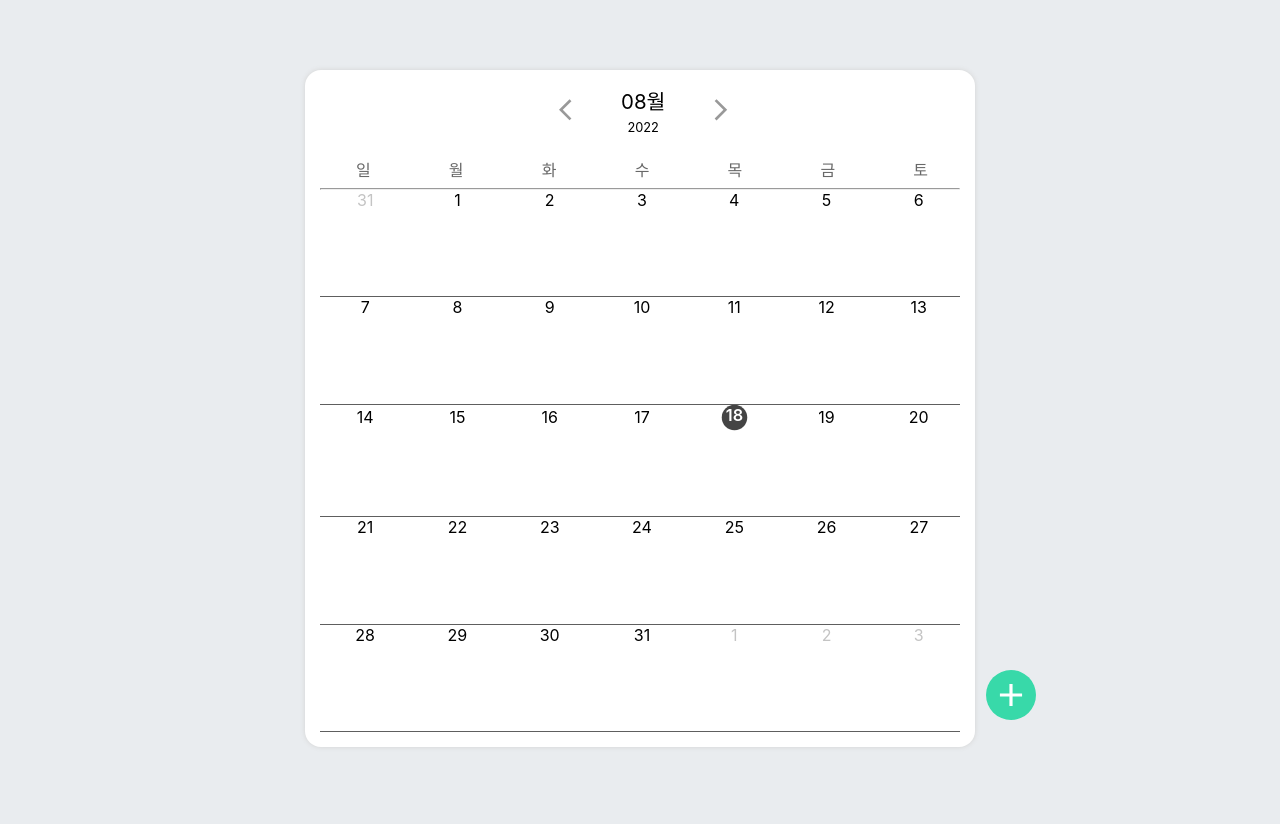
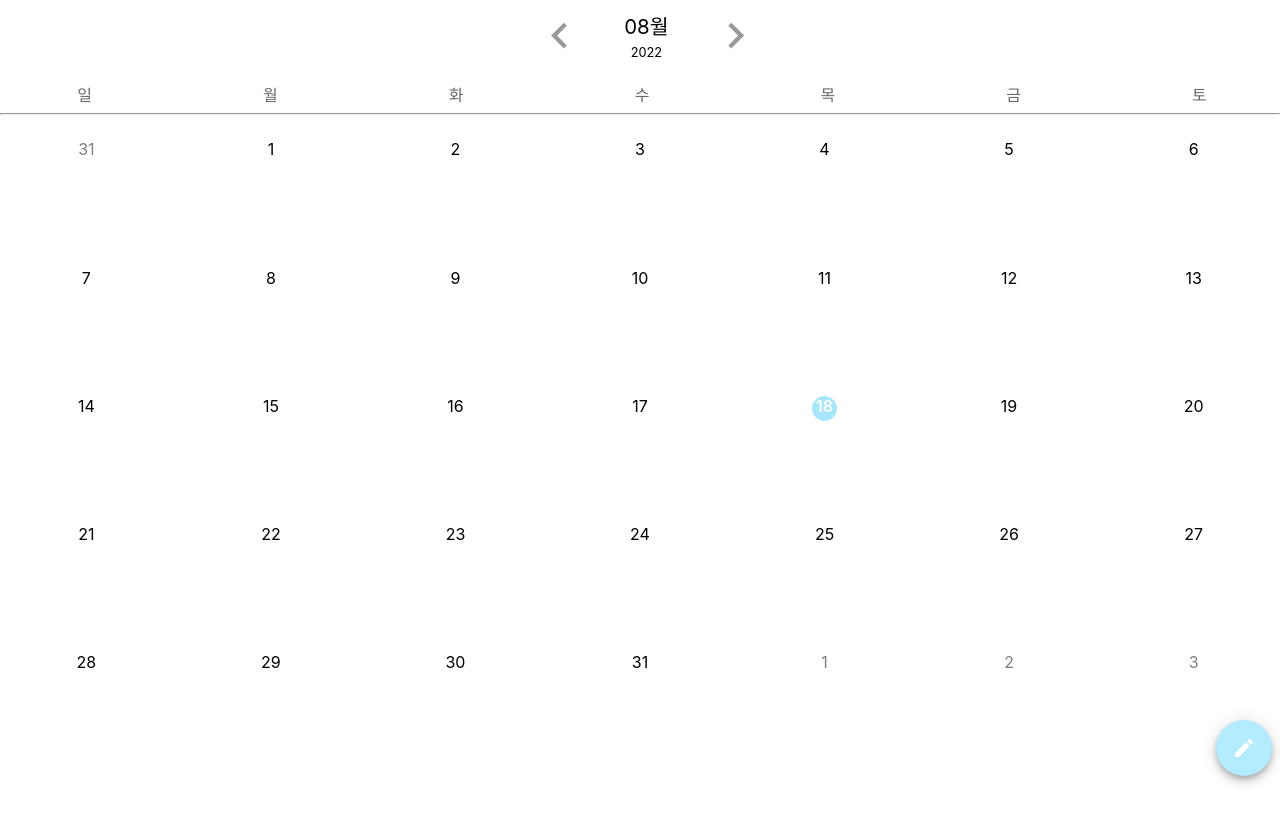
Before and after one commit to Kimcurly/Kimcurly.github.io, a React (Create React App) app: page / in a window 1280 px wide. Shown: the top 824 px of the page. After the commit the page ends 800 px from the top, so only its background shows below. Built offline with nearby package versions, Linux system fonts and the light colour scheme.

Commit message:
:rocket: addUpdateFuntion

```diff
--- a/package.json
+++ b/package.json
@@ -4,6 +4,11 @@
   "version": "0.1.0",
   "private": false,
   "dependencies": {
+    "@emotion/react": "^11.10.0",
+    "@emotion/styled": "^11.10.0",
+    "@mui/icons-material": "^5.10.3",
+    "@mui/material": "^5.10.2",
+    "@mui/styles": "^5.10.3",
     "@testing-library/jest-dom": "^5.16.5",
     "@testing-library/react": "^13.3.0",
     "@testing-library/user-event": "^13.5.0",
@@ -14,6 +19,7 @@
     "react-dom": "^18.2.0",
     "react-icons": "^4.4.0",
     "react-redux": "^8.0.2",
+    "react-router-dom": "^6.3.0",
     "react-scripts": "5.0.1",
     "redux": "^4.2.0",
     "redux-logger": "^3.0.6",
--- a/src/App.js
+++ b/src/App.js
@@ -1,65 +1,31 @@
-import React, { useState } from 'react';
+import React from 'react';
 import './styles/App.scss';
-import styled from 'styled-components';
 import { createGlobalStyle } from 'styled-components';
 import Calendar from './components/calendar/Calendar';
 import { TodoProvider } from './TodoContext';
-import Modal from './components/TodoList/Modal';
-import { MdAdd } from 'react-icons/md';
+import { StyledEngineProvider } from '@mui/styled-engine';
+import TodoTemplate from './components/TodoList/TodoTemplate';
+import { BrowserRouter, Route, Routes } from 'react-router-dom';
 
 const GlobalStyle = createGlobalStyle`
 body {
-  background: #e9ecef;
-  white-space: pre-line;
+
 }
-`;
-const CircleButton = styled.button`
-  background: #38d9a9;
-  &:hover {
-    background: #63e6be;
-  }
-  &:active {
-    background: #20c997;
-  }
-
-  z-index: 5;
-  cursor: pointer;
-  width: 50px;
-  height: 50px;
-  display: block;
-  align-items: center;
-  justify-content: center;
-  font-size: 60px;
-  position: absolute;
-  left: 77%;
-  bottom: 10%;
-  color: white;
-  border-radius: 50%;
-  border: none;
-  outline: none;
-  display: flex;
-  align-items: center;
-  justify-content: center;
 `;
 
 function App() {
-  const [modalopen, setModalOpen] = useState(false);
-
-  const openModal = () => {
-    setModalOpen(true);
-  };
-  const closeModal = () => {
-    setModalOpen(false);
-  };
   return (
-    <TodoProvider>
-      <GlobalStyle />
-      <Calendar />
-      <CircleButton onClick={openModal}>
-        <MdAdd />
-      </CircleButton>
-      <Modal open={modalopen} close={closeModal} />
-    </TodoProvider>
+    <StyledEngineProvider injectFirst>
+      <TodoProvider>
+        <GlobalStyle />
+        <BrowserRouter>
+          <Routes>
+            <Route path="/" element={<Calendar />}></Route>
+            <Route path="/addschedules" element={<TodoTemplate />}></Route>
+          </Routes>
+        </BrowserRouter>
+      </TodoProvider>
+    </StyledEngineProvider>
   );
 }
 
--- a/src/TodoContext.js
+++ b/src/TodoContext.js
@@ -10,22 +10,36 @@ import dayjs from 'dayjs';
 const CREATE = 'CREATE';
 const TOGGLE = 'TOGGLE';
 const REMOVE = 'REMOVE';
+const UPDATE = 'UPDATE';
 
-const initialTodos = [];
-
+const initialSchedules = [];
 function todoReducer(state, action) {
   switch (action.type) {
     case CREATE:
-      const newSchedules = [
-        { date: action.date, text: action.text, id: action.id, done: false },
-      ];
+      let newSchedules = {
+        date: action.date,
+        text: action.text,
+        id: action.id,
+        done: false,
+      };
+      localStorage.setItem(
+        'newSchedules',
+        JSON.stringify([...state, newSchedules]),
+      );
       return state.concat(newSchedules);
     case TOGGLE:
-      return state.map((todo) =>
-        todo.id === action.id ? { ...todo, done: !todo.done } : todo,
+      return state.map(
+        (todo) =>
+          todo.id === action.id ? { ...todo, done: !todo.done } : todo,
+        localStorage.setItem('newSchedules', JSON.stringify([...state])),
       );
     case REMOVE:
-      return state.filter((todo) => todo.id !== action.id);
+      return state.filter(
+        (todo) => todo.id !== action.id,
+        localStorage.setItem('newSchedules', JSON.stringify([...state])),
+      );
+    case UPDATE:
+      return (state = action.newScheduleData);
     default:
       throw new Error(`Unhandled action type: ${action.type}`);
   }
@@ -42,7 +56,7 @@ export const addSchedule = (date, text, id) => {
 };
 
 export function TodoProvider({ children }) {
-  const [state, dispatch] = useReducer(todoReducer, initialTodos);
+  const [state, dispatch] = useReducer(todoReducer, initialSchedules);
   const nextId = useRef(0);
   const [selectedDay, setSelectedDay] = useState(dayjs().format('YYYY-MM-DD'));
   const [headSelectedDay, setHeadSelectedDay] = useState(dayjs());
--- a/src/components/TodoList/Modal.js
+++ b/src/components/TodoList/Modal.js
@@ -1,94 +1,105 @@
 import React from 'react';
-import { css, keyframes } from 'styled-components';
 import styled from 'styled-components';
-import { MdClear } from 'react-icons/md';
-import TodoTemplate from './TodoTemplate';
+import NavigateBeforeIcon from '@mui/icons-material/NavigateBefore';
+import { useHeadSelectedDay, useSelectedDay } from '../../TodoContext';
+import 'dayjs/locale/ko';
+import TodoItem from './TodoItem';
 
-const modalShow = keyframes`
-  from {
-    opacity: 0;
-    margin-top: -50px;
-  }
-  to {
-    opacity: 1;
-    margin-top: 0;
+const ModalBg = styled.div`
+  background: rgba(0, 0, 0, 0.5);
+  position: fixed;
+  top: 0;
+  left: 0;
+  right: 0;
+  bottom: 0;
+`;
+
+const ModalContainer = styled.div`
+  width: 25vw;
+  height: 80vh;
+  z-index: 100;
+  position: absolute;
+  top: 50%;
+  left: 50%;
+  transform: translate(-50%, -50%);
+  background-color: #fadefe;
+  border-radius: 30px;
+  box-shadow: 1px 1px 4px 0 rgba(0, 0, 0, 0.08);
+`;
+
+const ModalHead = styled.div`
+  padding: 10px;
+  display: flex;
+  span {
+    margin-left: 5.6vw;
+    font-size: 2rem;
   }
 `;
 
-const modalBgShow = keyframes`
-  from {
-    opacity: 0;
-  }
-  to {
-    opacity: 1;
-  }
+const ModalDateContainer = styled.div`
+  margin: 0;
+  display: flex;
+  flex-direction: column;
+  align-items: center;
 `;
 
-const ModalBg = styled.div`
-  display: none;
-  position: fixed;
-  top: 0;
-  right: 0;
-  bottom: 0;
-  left: 0;
-  z-index: 99;
-  background-color: rgba(0, 0, 0, 0.6);
-  ${(props) =>
-    props.open &&
-    css`
-      display: flex;
-      align-items: center;
-      animation: ${modalBgShow} 0.3s;
-    `};
+const ModalListContainer = styled.div`
+  flex: 1;
+  padding-top: 5%;
+  padding-left: 5%;
+  padding-right: 5%;
 `;
 
-const ModalSection = styled.div`
-  width: 90%;
-  height: 90%;
-  max-width: 450px;
-  margin: 0 auto;
-  border-radius: 1rem;
-  background-color: #fff;
-  animation: ${modalShow} 0.3s;
-  overflow: hidden;
+const ExitButton = styled(NavigateBeforeIcon)`
+  color: gray;
+  opacity: 80%;
+  cursor: pointer;
 `;
 
-const ModalHeader = styled.div`
-  position: relative;
-  padding: 16px 16px 16px 16px;
-  background-color: #f1f1f1;
-  font-weight: 700;
-  display: flex;
-  flex-direction: row;
-  justify-content: flex-end;
-`;
+const Modal = ({ setModalOpen }) => {
+  const headSelectedDay = useHeadSelectedDay();
+  const selectedDay = useSelectedDay();
+  const schedule = localStorage.getItem('newSchedules')
+    ? JSON.parse(localStorage.getItem('newSchedules'))
+    : [];
 
-const ModalButton = styled.button`
-  width: 30px;
-  font-size: 21px;
-  color: #999;
-  background-color: transparent;
-  outline: none;
-  cursor: pointer;
-  border: 0;
-`;
+  const closeModal = () => {
+    setModalOpen(false);
+  };
 
-const Modal = (props) => {
-  const { open, close } = props;
+  const date = headSelectedDay.headSelectedDay.locale('ko');
+  const year = date.format('YYYY');
+  const month = date.format('MM');
+  const day = date.format('DD');
+  const week = date.format('dd');
   return (
-    <ModalBg open={open}>
-      {open && (
-        <ModalSection>
-          <ModalHeader>
-            <ModalButton onClick={close}>
-              <MdClear />
-            </ModalButton>
-          </ModalHeader>
-          <main>
-            <TodoTemplate />
-          </main>
-        </ModalSection>
-      )}
+    <ModalBg onClick={closeModal}>
+      <ModalContainer onClick={(e) => e.stopPropagation()}>
+        <ModalHead>
+          <ExitButton onClick={closeModal} />
+          <span>일정 보기</span>
+        </ModalHead>
+        <ModalDateContainer>
+          <h2>
+            {year}. {month}. {day} {week}
+          </h2>
+        </ModalDateContainer>
+        <ModalListContainer onClick={(e) => e.stopPropagation()}>
+          {schedule
+            .filter((todo) => todo.date.selectedDay === selectedDay.selectedDay)
+            .sort()
+            .map((todo) => {
+              return (
+                <TodoItem
+                  key={todo.id}
+                  id={todo.id}
+                  text={todo.text}
+                  done={todo.done}
+                />
+              );
+            })}
+        </ModalListContainer>
+      </ModalContainer>
     </ModalBg>
   );
 };
--- a/src/components/TodoList/TodoCreate.js
+++ b/src/components/TodoList/TodoCreate.js
@@ -1,119 +1,80 @@
 import React, { useState } from 'react';
-import styled, { css } from 'styled-components';
-import { MdAdd } from 'react-icons/md';
+import styled from 'styled-components';
 import {
   addSchedule,
   useSelectedDay,
   useTodoDispatch,
   useTodoNextId,
 } from '../../TodoContext';
-
-const CircleButton = styled.button`
-  background: #38d9a9;
-  &:hover {
-    background: #63e6be;
-  }
-  &:active {
-    background: #20c997;
-  }
-
-  z-index: 5;
-  cursor: pointer;
-  width: 80px;
-  height: 80px;
-  display: block;
-  align-items: center;
-  justify-content: center;
-  font-size: 60px;
-  position: absolute;
-  left: 50%;
-  bottom: 0px;
-  transform: translate(-50%, 50%);
-  color: white;
-  border-radius: 50%;
-  border: none;
-  outline: none;
-  display: flex;
-  align-items: center;
-  justify-content: center;
-
-  transition: 0.125s all ease-in;
-  ${(props) =>
-    props.open &&
-    css`
-      background: #ff6b6b;
-      &:hover {
-        background: #ff8787;
-      }
-      &:active {
-        background: #fa5252;
-      }
-      transform: translate(-50%, 50%) rotate(45deg);
-    `}
-`;
+import { useNavigate } from 'react-router-dom';
+import { TextField } from '@mui/material';
+import { Button } from '@mui/material';
 
 const InsertFormPositioner = styled.div`
   width: 100%;
   bottom: 0;
   left: 0;
-  position: absolute;
+  display: flex;
+  flex-direction: column;
+  align-items: center;
+  margin-top: 10vh;
 `;
 
-const InsertForm = styled.form`
-  background: #f8f9fa;
-  padding-left: 32px;
-  padding-top: 32px;
-  padding-right: 32px;
-  padding-bottom: 72px;
-
-  border-bottom-left-radius: 16px;
-  border-bottom-right-radius: 16px;
-  border-top: 1px solid #e9ecef;
+const ButtonPositioner = styled.div`
+  width: 100%;
+  display: flex;
+  flex-direction: row;
+  justify-content: center;
+  margin-top: 15vh;
 `;
 
-const Input = styled.input`
-  padding: 12px;
-  border-radius: 4px;
-  border: 1px solid #dee2e6;
-  width: 100%;
-  outline: none;
-  font-size: 18px;
-  box-sizing: border-box;
+const CenterButton = styled(Button)`
+  width: 9vw;
+
+  margin-right: 2vh;
+  margin-left: 2vh;
+`;
+
+const InputTextField = styled(TextField)`
+  width: 20vw;
+  margin-bottom: 15vh;
 `;
 
 const TodoCreate = () => {
-  const [open, setOpen] = useState(false);
   const [value, setValue] = useState('');
+
+  const navigate = useNavigate();
+  const onChange = (e) => setValue(e.target.value);
 
   const selectedDay = useSelectedDay();
   const dispatch = useTodoDispatch();
   const nextId = useTodoNextId();
 
-  const onToggle = () => setOpen(!open);
-  const onChange = (e) => setValue(e.target.value);
-  const onSubmit = (e) => {
-    e.preventDefault();
+  const onAddSchedules = () => {
     dispatch(addSchedule(selectedDay, value, nextId.current));
     setValue('');
     nextId.current += 1;
+
+    navigate('/');
   };
   return (
     <>
-      {open && (
-        <InsertFormPositioner>
-          <InsertForm onSubmit={onSubmit}>
-            <Input
-              autoFocus
-              placeholder="할 일을 입력 후, Enter키를 누르세요"
-              onChange={onChange}
-              value={value}
-            />
-          </InsertForm>
-        </InsertFormPositioner>
-      )}
-      <CircleButton onClick={onToggle} open={open}>
-        <MdAdd />
-      </CircleButton>
+      <InsertFormPositioner>
+        <InputTextField
+          id="standard-basic"
+          label="일정을 입력하세요"
+          variant="standard"
+          onChange={onChange}
+        />
+      </InsertFormPositioner>
+      <ButtonPositioner>
+        <CenterButton variant="outlined" onClick={() => navigate(-1)}>
+          취소
+        </CenterButton>
+        <CenterButton variant="contained" onClick={onAddSchedules}>
+          + 추가
+        </CenterButton>
+      </ButtonPositioner>
     </>
   );
 };
--- a/src/components/TodoList/TodoHead.js
+++ b/src/components/TodoList/TodoHead.js
@@ -1,59 +1,43 @@
 import React from 'react';
 import styled from 'styled-components';
-import {
-  useHeadSelectedDay,
-  useSelectedDay,
-  useTodoState,
-} from '../../TodoContext';
+import { useHeadSelectedDay } from '../../TodoContext';
 import 'dayjs/locale/ko';
 
 const TodoHeadBlock = styled.div`
   padding-top: 30px;
   padding-left: 32px;
   padding-right: 32px;
-  padding-bottom: 24px;
-  border-bottom: 1px solid #e9ecef;
-  h1 {
-    margin: 0;
-    font-size: 36px;
-    color: #343a40;
+  padding-bottom: 10px;
+  display: flex;
+  flex-direction: column;
+  align-items: center;
+  h2 {
+    font-weight: 500;
   }
-  .day {
-    margin-top: 4px;
-    color: #868e96;
-    font-size: 21px;
-  }
-  .tasks {
-    color: #20c997;
-    font-size: 18px;
-    margin-top: 40px;
-    font-weight: bold;
-  }
+`;
+
+const Title = styled.div`
+  margin: 0;
+  font-size: 36px;
+  color: #343a40;
+  font-weight: 500;
 `;
 
 const TodoHead = () => {
   const headSelectedDay = useHeadSelectedDay();
-  const selectedDay = useSelectedDay();
-  const todos = useTodoState();
-  const undoneTasks = todos
-    .filter((todo) => todo.date.selectedDay === selectedDay.selectedDay)
-    .filter((todo) => !todo.done);
-
-  // 불러온 useState selectedDay 는 selectedDay와 setSelectedDay 로 이루어진 객체이기때문에 .selectedDay로 한번 더 빼주어야 한다.
 
   const date = headSelectedDay.headSelectedDay.locale('ko');
   const year = date.format('YYYY');
   const month = date.format('MM');
   const day = date.format('DD');
-  const week = date.format('dddd');
+  const week = date.format('dd');
 
   return (
     <TodoHeadBlock>
-      <h1>
-        {year}년 {month}월 {day}일
-      </h1>
-      <div className="day">{week}</div>
-      <div className="tasks">할 일 {undoneTasks.length}개 남음</div>
+      <Title>일정 추가</Title>
+      <h2>
+        {year}. {month}. {day} {week}
+      </h2>
     </TodoHeadBlock>
   );
 };
--- a/src/components/calendar/Calendar.js
+++ b/src/components/calendar/Calendar.js
@@ -1,13 +1,30 @@
 import React, { useState } from 'react';
 import dayjs from 'dayjs';
+import styled from 'styled-components';
 import RenderHeader from './RenderHeader';
 import RenderDays from './RenderDays';
 import RenderCells from './RenderCells';
+import { Fab } from '@mui/material';
+import EditIcon from '@mui/icons-material/Edit';
+import { useNavigate } from 'react-router-dom';
+
+const StyledFab = styled(Fab)`
+  z-index: 10;
+  position: absolute;
+  background-color: #b3ecfe;
+  left: 95vw;
+  bottom: 3vh;
+`;
+
+const StyledEdit = styled(EditIcon)`
+  color: white;
+`;
 
 const date = dayjs();
 const Calendar = () => {
   const [currentMonth, setCurrentMonth] = useState(date);
   const [selectedDate, setSelectedDate] = useState(date);
+  const navigate = useNavigate();
 
   const prevMonth = () => {
     setCurrentMonth(currentMonth.subtract(1, 'month'));
@@ -18,7 +35,7 @@ const Calendar = () => {
   };
 
   return (
-    <div className="rootContainer">
+    <>
       <div className="calendar">
         <RenderHeader
           currentMonth={currentMonth}
@@ -32,7 +49,10 @@ const Calendar = () => {
           setSelectedDate={setSelectedDate}
         />
       </div>
-    </div>
+      <StyledFab aria-label="edit" onClick={() => navigate('/addschedules')}>
+        <StyledEdit />
+      </StyledFab>
+    </>
   );
 };
 
--- a/src/components/calendar/RenderCells.js
+++ b/src/components/calendar/RenderCells.js
@@ -1,13 +1,37 @@
-import React from 'react';
+import React, { useState } from 'react';
 import { useHeadSelectedDay, useSelectedDay } from '../../TodoContext';
+import styled from 'styled-components';
+import Modal from '../TodoList/Modal';
+
+const StyledSchedule = styled.div`
+  width: 100%;
+  margin-top: 1%;
+  text-align: center;
+  background: ${(props) => (props.done ? '#DCE2E8' : '#f6c2fe')};
+  color: #fff;
+  border-radius: 7px;
+  white-space: nowrap;
+  overflow: hidden;
+  text-overflow: ellipsis;
+  cursor: pointer;
+`;
 
 function RenderCells({ currentMonth, selectedDate, setSelectedDate }) {
   const monthStart = currentMonth.startOf('month');
   const monthEnd = monthStart.endOf('month');
   const startDate = monthStart.startOf('week');
   const endDate = monthEnd.endOf('week');
+
   const { setHeadSelectedDay } = useHeadSelectedDay();
   const { setSelectedDay } = useSelectedDay();
+  const [modalopen, setModalOpen] = useState(false);
+  const schedule = localStorage.getItem('newSchedules')
+    ? JSON.parse(localStorage.getItem('newSchedules'))
+    : [];
+
+  const openModal = () => {
+    setModalOpen(true);
+  };
 
   const onDateClick = (day) => {
     setSelectedDate(day);
@@ -19,10 +43,12 @@ function RenderCells({ currentMonth, selectedDate, setSelectedDate }) {
   let days = [];
   let day = startDate;
   let formattedDate = '';
+  let datekey = '';
 
   while (day <= endDate) {
     for (let i = 0; i < 7; i++) {
       formattedDate = day.format('D');
+      datekey = day.format('YYYY-MM-DD');
       const cloneDay = day;
       days.push(
         <div className="col cell" key={day}>
@@ -39,8 +65,43 @@ function RenderCells({ currentMonth, selectedDate, setSelectedDate }) {
             onClick={() => onDateClick(cloneDay)}
           >
             {/* 날짜에 줄바꿈 넣고 맵 메소드로 개행을 넣은 텍스트를 배열로 렌더링한다. */}
-            {formattedDate}
-            <br />
+            <div
+              className={`${
+                !day.isSame(monthStart, 'month')
+                  ? 'disabledDay'
+                  : !day.isSame(selectedDate, 'day')
+                  ? 'valid'
+                  : currentMonth.format('MM') !== day.format('MM')
+                  ? 'not valid'
+                  : 'selectedDay'
+              }`}
+            >
+              {formattedDate}
+            </div>
+            {schedule
+              // eslint-disable-next-line no-loop-func
+              .filter((todo) => todo.date.selectedDay === datekey)
+              .sort()
+              .map((todo) => {
+                return (
+                  <>
+                    <StyledSchedule
+                      key={todo.id}
+                      id={todo.id}
+                      onClick={openModal}
+                      done={todo.done}
+                    >
+                      {todo.text}
+                    </StyledSchedule>
+                    {modalopen && (
+                      <Modal
+                        modalopen={modalopen}
+                        setModalOpen={setModalOpen}
+                      />
+                    )}
+                  </>
+                );
+              })}
           </div>
         </div>,
       );
--- a/src/components/calendar/RenderHeader.js
+++ b/src/components/calendar/RenderHeader.js
@@ -1,5 +1,6 @@
 import React from 'react';
-import { MdArrowBackIos, MdArrowForwardIos } from 'react-icons/md';
+import NavigateBeforeIcon from '@mui/icons-material/NavigateBefore';
+import NavigateNextIcon from '@mui/icons-material/NavigateNext';
 
 const RenderHeader = ({ currentMonth, prevMonth, nextMonth }) => {
   return (
@@ -11,9 +12,9 @@ const RenderHeader = ({ currentMonth, prevMonth, nextMonth }) => {
         </span>
       </div>
       <div className="col col-end">
-        <MdArrowBackIos onClick={prevMonth} />
+        <NavigateBeforeIcon onClick={prevMonth} />
         <div className="space"></div>
-        <MdArrowForwardIos onClick={nextMonth} />
+        <NavigateNextIcon onClick={nextMonth} />
       </div>
     </div>
   );
--- a/src/styles/App.scss
+++ b/src/styles/App.scss
@@ -1,16 +1,12 @@
 @use "./theme";
 @use "./common";
 
-.rootContainer {
-    @include common.flex-row(center, center);
-    margin-top: 30px;
+
     .calendar {
-        @include common.size(50vw, 50%);
+        @include common.size(100vw, 90vh);
         position: relative;
-        border-radius: 16px;
         background: white;
-        box-shadow: 0 0 5px 0 #D3D3D3;
-        padding: 15px;
+        padding-top: 10px;
         .header {
             @include common.size(100%, 7%);
             @include common.flex-row(center, center);
@@ -36,7 +32,8 @@
                 position: absolute;
                 svg {
                     @include common.size(10%, fit-content);
-                    margin-left: 5%;
+                    margin-left: 30px;
+                    margin-right: 15px;
                     color: transparentize(gray, 0.2);
                     &:hover {
                         @include common.hover-event();
@@ -45,8 +42,8 @@
                     }
                 }
                 .space {
-                    padding: 50px;
-                    padding-right: 60px;
+                    padding-left: 30px;
+                    padding-right: 50px;
                 }
             }
         }
@@ -76,48 +73,50 @@
             @include common.size(100%, 100%);
             @include common.flex-row(space-between, center);
             margin: 0;
-            border-bottom: 1px solid #5E5E5E;
             .col.cell{
-                @include common.size(13.5%, 93%);
+                @include common.size(13.5%, 10vh);
                 display: flex;
                 flex-direction: column-reverse;
                 justify-content: start;
                 align-items: center;
                 font-size: 1em;
                 overflow-y: auto;
-                div {
-                    margin: 0 0 0 4px;
+
+                .disabled {
+                    opacity: 50%;
+                    display: flex;
+                    flex-direction: column;
+                    align-items: center;
+                    width: 100%;
+                    .disabledDay {
                         text-align: center;
                     }
-                .disabled {
-                    color: theme.$gray-color;
                 }
                 .valid {
+                    display: flex;
+                    flex-direction: column;
+                    align-items: center;
+                    width: 100%;
                     &:hover {
-                        @include common.hover-event();
-                        width: 25px;
-                        height: 25px;
-                        border: none;
-                        border-radius: 1rem;
-                        background: transparentize(theme.$gray-color, 0.5);
-
+                        cursor: pointer;
                     }
                 }
                 .selected {
+                    display: flex;
+                    flex-direction: column;
+                    align-items: center;
+                    width: 100%;
+                    .selectedDay {
+                        text-align: center;
                         width: 25px;
                         height: 25px;
-                    transform: scale(1.02);
                         border-radius: 1rem;
-                    border: none;
-                    background: #444;
+                        background: #A5E8FE;
                         color: #fff;
                         font-weight: 600;
                     }
                 }
-            .col::before {
-                content: "";
-                padding-top: 100%;
+
             }
         }
     }
-}
```
Also changed, not shown: src/components/TodoList/TodoItem.js (+112 -8 lines), src/components/TodoList/TodoTemplate.js (+5 -5 lines), 1 other file (tests, documents, lock files or other folders). Lines whose indentation alone changed are shown as unchanged.
